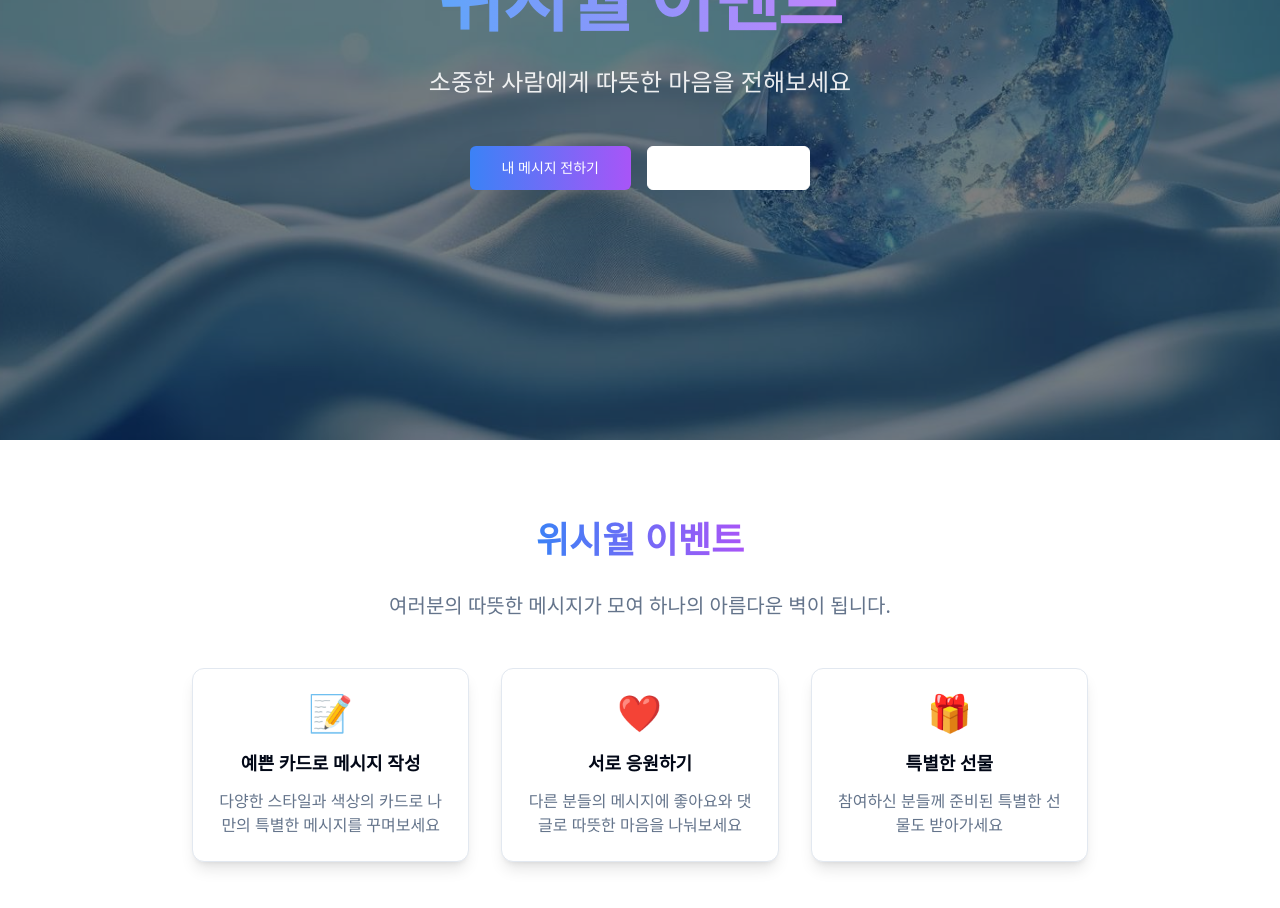
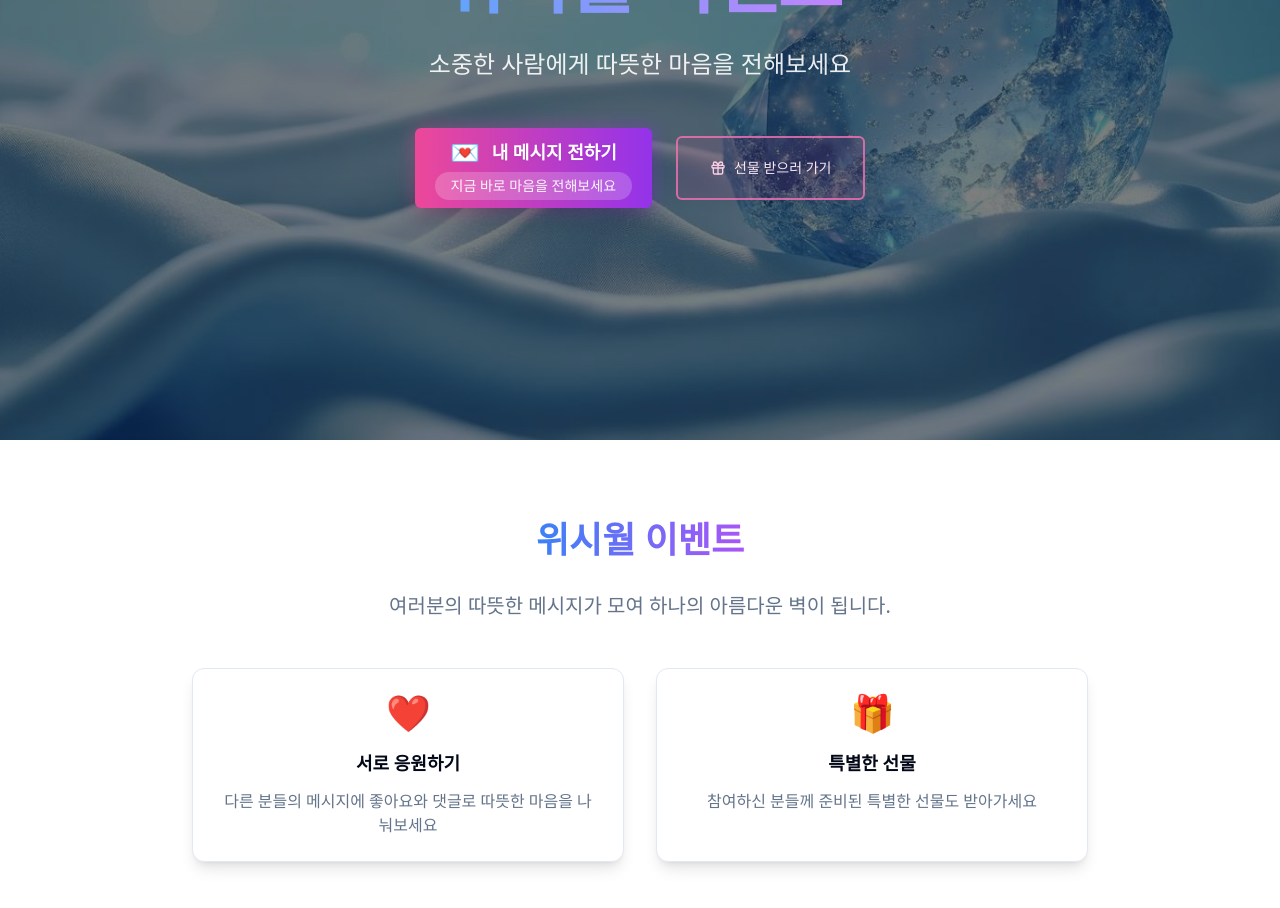
Before and after one commit to DeclanJeon/wish-wall-event, a React (Vite) app: page / in a window 1280 px wide. Shown: the part 360-1268 px from the top of the page. Built offline with nearby package versions, Linux system fonts and the light colour scheme.

Commit message:
Chore : Event Page의 텍스트 박스 UI 수정 / 가독성 리디자인 / 메인 페이지에있던 메세지 박스 삭제

```diff
--- a/src/pages/Index.tsx
+++ b/src/pages/Index.tsx
@@ -1,6 +1,7 @@
 import { useState } from "react";
 import { Helmet } from "react-helmet-async";
 import { Button } from "@/components/ui/button";
+import { Gift } from "lucide-react";
 import { useNavigate } from "react-router-dom";
 import ConceptModal from "@/components/ConceptModal";
 import heroImage from "@/assets/hero-crystal.jpg";
@@ -41,19 +42,43 @@ const Index = () => {
               소중한 사람에게 따뜻한 마음을 전해보세요
             </p>
 
-            <div className="flex flex-col sm:flex-row gap-4 justify-center">
+            <div className="flex flex-col sm:flex-row gap-6 items-center justify-center max-w-2xl mx-auto mt-6">
+              {/* 메인 액션 버튼 - 강조된 디자인 */}
+              <div className="relative w-full max-w-md group">
+                <div className="absolute -inset-1 bg-gradient-to-r from-pink-500 to-purple-600 rounded-2xl blur opacity-30 group-hover:opacity-50 transition duration-300"></div>
                 <Button
                   onClick={() => setIsModalOpen(true)}
+                  className="relative w-full h-20 bg-gradient-to-r from-pink-500 to-purple-600 hover:from-pink-600 hover:to-purple-700 shadow-xl transition-all duration-300 transform hover:scale-[1.02] border-0"
+                >
+                  <div className="flex flex-col items-center justify-center p-1">
+                    <div className="flex items-center justify-center gap-3">
+                      <span className="text-2xl">💌</span>
+                      <span className="text-lg font-bold text-white drop-shadow-sm">내 메시지 전하기</span>
+                    </div>
+                    <div className="mt-1 px-4 py-1 bg-white/20 rounded-full">
+                      <span className="text-sm font-medium text-white/95">지금 바로 마음을 전해보세요</span>
+                    </div>
+                  </div>
+                </Button>
+                <div className="absolute -bottom-3 left-1/2 -translate-x-1/2 bg-white text-pink-600 text-xs font-medium px-3 py-1 rounded-full shadow-md transform transition-all duration-300 opacity-0 group-hover:opacity-100 group-hover:-translate-y-1">
+                  클릭해서 메시지 작성하기
+                </div>
+              </div>
+
+              {/* 보조 액션 버튼 */}
+              <div className="w-full max-w-xs">
+                <Button
+                  variant="outline"
                   size="lg"
-                className="bg-gradient-to-r from-blue-500 to-purple-500 hover:from-blue-600 hover:to-purple-600 text-white border-0 shadow-2xl"
+                  asChild
+                  className="w-full h-16 border-2 border-pink-400/80 bg-pink-500/10 hover:border-pink-300 hover:bg-pink-500/20 transition-colors duration-200 flex items-center justify-center gap-2 group"
                 >
-                내 메시지 전하기
-              </Button>
-              <Button variant="outline" size="lg" asChild className="border-white text-white hover:bg-white/20">
                   <a href="https://smartstore.naver.com/cleopatrasalt" target="_blank" rel="noopener noreferrer">
-                  선물 받으러 가기
+                    <Gift className="h-5 w-5 text-pink-200 group-hover:text-white transition-colors" />
+                    <span className="text-pink-100 group-hover:text-white font-medium transition-colors">선물 받으러 가기</span>
                   </a>
                 </Button>
+              </div>
             </div>
           </div>
         </div>
@@ -70,12 +95,7 @@ const Index = () => {
             여러분의 따뜻한 메시지가 모여 하나의 아름다운 벽이 됩니다.
           </p>
 
-          <div className="grid md:grid-cols-3 gap-8">
-            <div className="p-6 rounded-xl border bg-card shadow-lg">
-              <div className="text-4xl mb-4">📝</div>
-              <h3 className="font-bold text-lg mb-3">예쁜 카드로 메시지 작성</h3>
-              <p className="text-muted-foreground">다양한 스타일과 색상의 카드로 나만의 특별한 메시지를 꾸며보세요</p>
-            </div>
+          <div className="grid md:grid-cols-2 gap-8">
             <div className="p-6 rounded-xl border bg-card shadow-lg">
               <div className="text-4xl mb-4">❤️</div>
               <h3 className="font-bold text-lg mb-3">서로 응원하기</h3>
```
Lines whose indentation alone changed are shown as unchanged.
